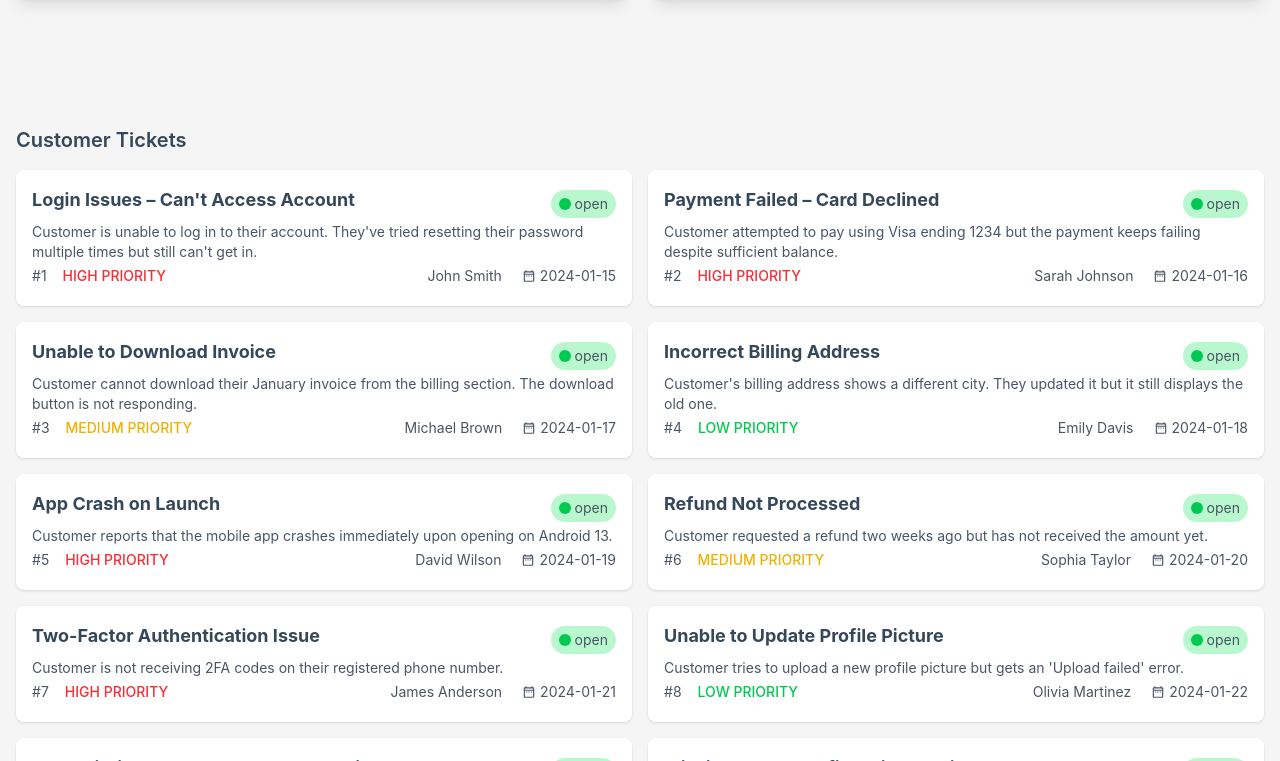
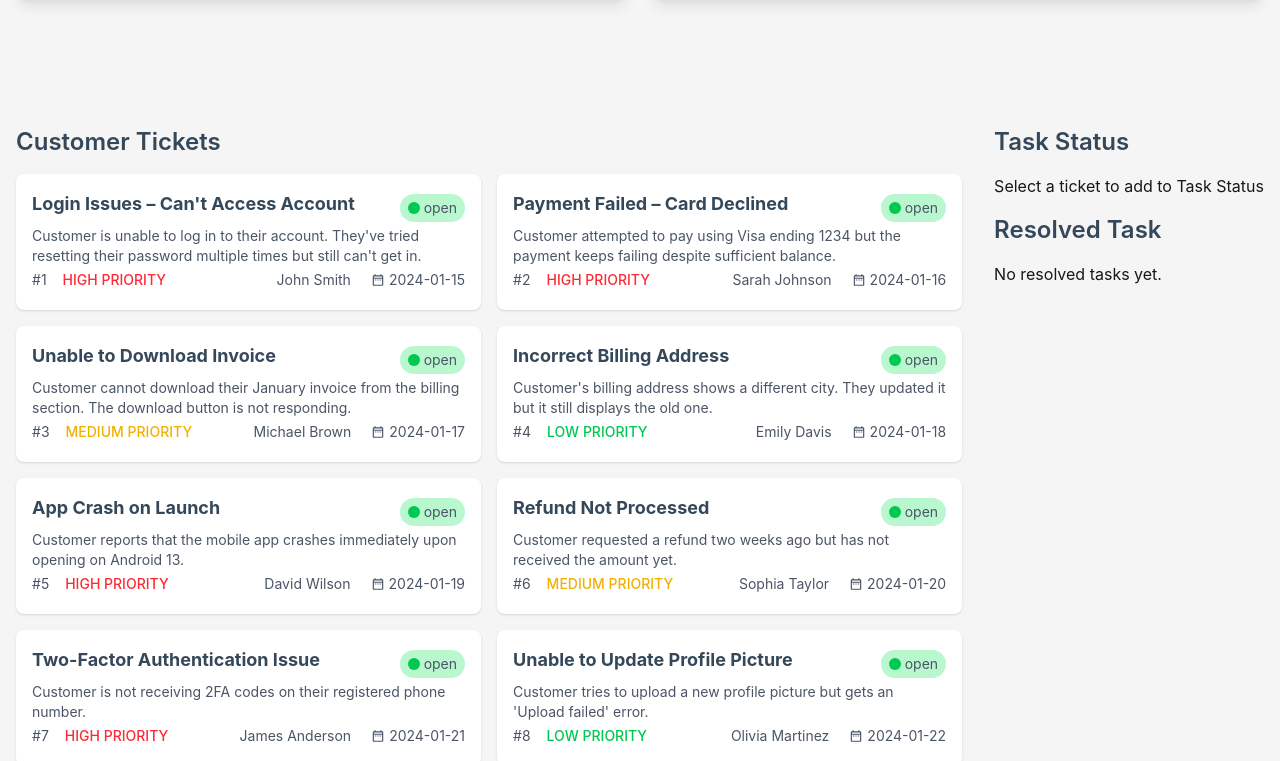
Before and after one commit to muhammed-mamun/cs-ticket-system, a React (Vite) app: page / in a window 1280 px wide. Shown: the part 419-1180 px from the top of the page. Built offline with nearby package versions, Linux system fonts and the light colour scheme.

Commit message:
add to task and reloved is working

```diff
--- a/src/App.jsx
+++ b/src/App.jsx
@@ -11,7 +11,10 @@ function App() {
   return (
     <div className="bg-[#f5f5f5]">
       <Header/>
-      <Hero/>
+      <Hero
+      inProgress={inProgress}
+      resolved = {resolved}
+      />
       <TicketContainer
         inProgress={inProgress}
         setInProgress={setInProgress}
--- a/src/components/Hero.jsx
+++ b/src/components/Hero.jsx
@@ -1,6 +1,6 @@
 import vector1 from '../assets/vector1.png';
 
-export default function Hero() {
+export default function Hero({inProgress, resolved}) {
   return (
     <div className='grid lg:grid-cols-2 gap-6 p-4 mx-auto max-w-360 lg:my-20' >
       <div
@@ -40,7 +40,7 @@ export default function Hero() {
         In-Progress
       </p>
       <h1 className="text-5xl font-bold text-white z-10 relative leading-none">
-        0
+        {inProgress.length}
       </h1>
     </div>
     <div
@@ -80,7 +80,7 @@ export default function Hero() {
         Resolved
       </p>
       <h1 className="text-5xl font-bold text-white z-10 relative leading-none">
-        0
+        {resolved.length}
       </h1>
     </div>
     </div>
--- a/src/components/TicketContainer.jsx
+++ b/src/components/TicketContainer.jsx
@@ -1,3 +1,4 @@
+import { useState } from "react";
 import { MdOutlineDateRange } from "react-icons/md"
 
 const tickets = [
@@ -139,20 +140,37 @@ const tickets = [
 ]
 
 export default function TicketContainer({ inProgress, setInProgress, resolved, setresolved }) {
+    const [ticketsState, setTicketsState] = useState(tickets);
+
+    const handleAddInProgress = (ticket) => {
+
+        if (inProgress.find(t => t.id === ticket.id)) return;
+
+        setInProgress([...inProgress, ticket]);
+
+        setTicketsState(prev => prev.map(t => t.id === ticket.id ? { ...t, status: "in progress" } : t));
+    }
+
+    const handleComplete = (ticket) => {
+        setInProgress(prev => prev.filter(t => t.id !== ticket.id));
+        setTicketsState(prev => prev.filter(t => t.id !== ticket.id));
+
+        setresolved([...resolved, { ...ticket, status: "resolved" }]);
+    }
 
     return (
-        <div className="p-4 mx-auto max-w-360 lg:my-20">
-            <div>
-                <p className="text-xl font-semibold text-[#34485A] my-4">Customer Tickets</p>
+        <div className="flex p-4 mx-auto max-w-360 lg:my-20 gap-8">
+            <div className="flex-1">
+                <p className="text-2xl font-semibold text-[#34485A] my-4">Customer Tickets</p>
                 <div className="grid lg:grid-cols-2 grid-cols-1 gap-4">
                     {
-                        tickets.map(ticket => {
+                        ticketsState.map(ticket => {
                             return (
-                                <div key={ticket.id} className="bg-white rounded-lg shadow p-4">
+                                <div key={ticket.id} onClick={() => handleAddInProgress(ticket)} className="card bg-white rounded-lg shadow p-4 hover:shadow-md cursor-pointer transition-shadow">
                                     <div className="flex justify-between items-center">
                                         <h2 className="text-lg font-bold text-[#34485A] mb-2">{ticket.title}</h2>
                                         <div
-                                            className={`flex items-center gap-1 py-1 px-2 rounded-2xl ${ticket.status === "open" ? "bg-green-200" : "bg-yellow-200"
+                                            className={`flex items-center text-sm gap-1 py-1 px-2 rounded-2xl ${ticket.status === "open" ? "bg-green-200" : "bg-yellow-200"
                                                 }`}
                                         >
                                             <div
@@ -164,7 +182,7 @@ export default function TicketContainer({ inProgress, setInProgress, resolved, s
                                     </div>
                                     <p className="text-sm text-gray-600 mb-1">{ticket.description}</p>
 
-                                    <div className="flex justify-between">
+                                    <div className="flex justify-between text-base">
                                         <div className="flex gap-4">
                                             <p className="text-sm text-gray-600 mb-1">#{ticket.id}</p>
                                             <p className={`text-sm font-medium mb-1 uppercase ${ticket.priority === "High"
@@ -187,8 +205,45 @@ export default function TicketContainer({ inProgress, setInProgress, resolved, s
                     }
                 </div>
             </div>
-            <div>
+            <div className="felx-1">
+                <div>
+                    <p className="text-2xl font-semibold text-[#34485A] my-4">Task Status</p>
+                    <div>
+                        {inProgress.length === 0 ? (
+                            <p>Select a ticket to add to Task Status</p>
+                        ) : (
+                            inProgress.map(ticket => (
+                                <div key={ticket.id} className="card gap-2 bg-white rounded-lg shadow p-4 mb-4 flex justify-between items-center">
+                                    <h2 className="text-lg font-bold text-[#34485A]">{ticket.title}</h2>
 
+                                    <button
+                                        onClick={() => handleComplete(ticket)}
+                                        className="bg-green-500 w-full text-white px-3 py-1 rounded hover:bg-green-600 transition"
+                                    >
+                                        Complete
+                                    </button>
+                                </div>
+                            ))
+                        )}
+                    </div>
+
+                </div>
+                <div>
+                    <p className="text-2xl font-semibold text-[#34485A] my-4">Resolved Task</p>
+                    <div>
+                        {resolved.length == 0 ?(
+                            <p>No resolved tasks yet.</p>
+                        ): (
+                            resolved.map(ticket => (
+                                <div key={ticket.id} className="card gap-2 bg-white rounded-lg shadow p-4 mb-4 flex justify-between items-center">
+                                    <h2 className="text-lg font-bold text-orange-600">{ticket.title}</h2>
+
+
+                                </div>
+                            ))
+                        )}
+                    </div>
+                </div>
             </div>
         </div>
     )
```
